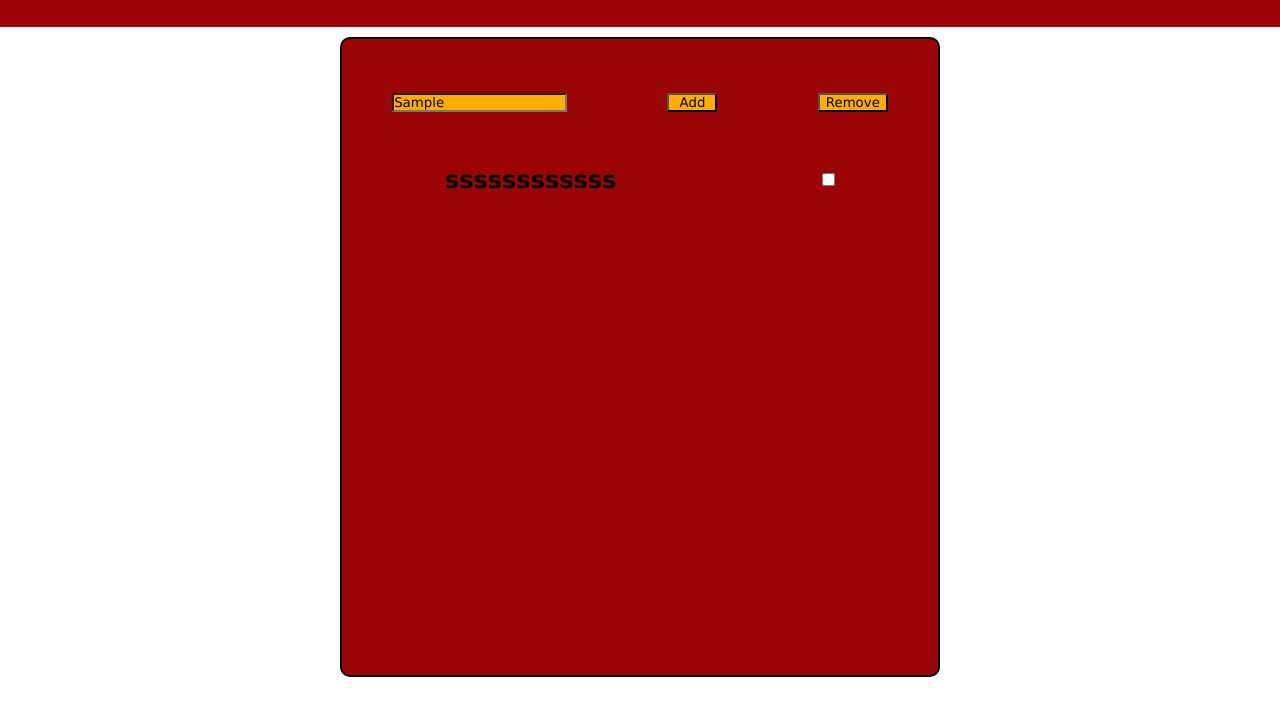
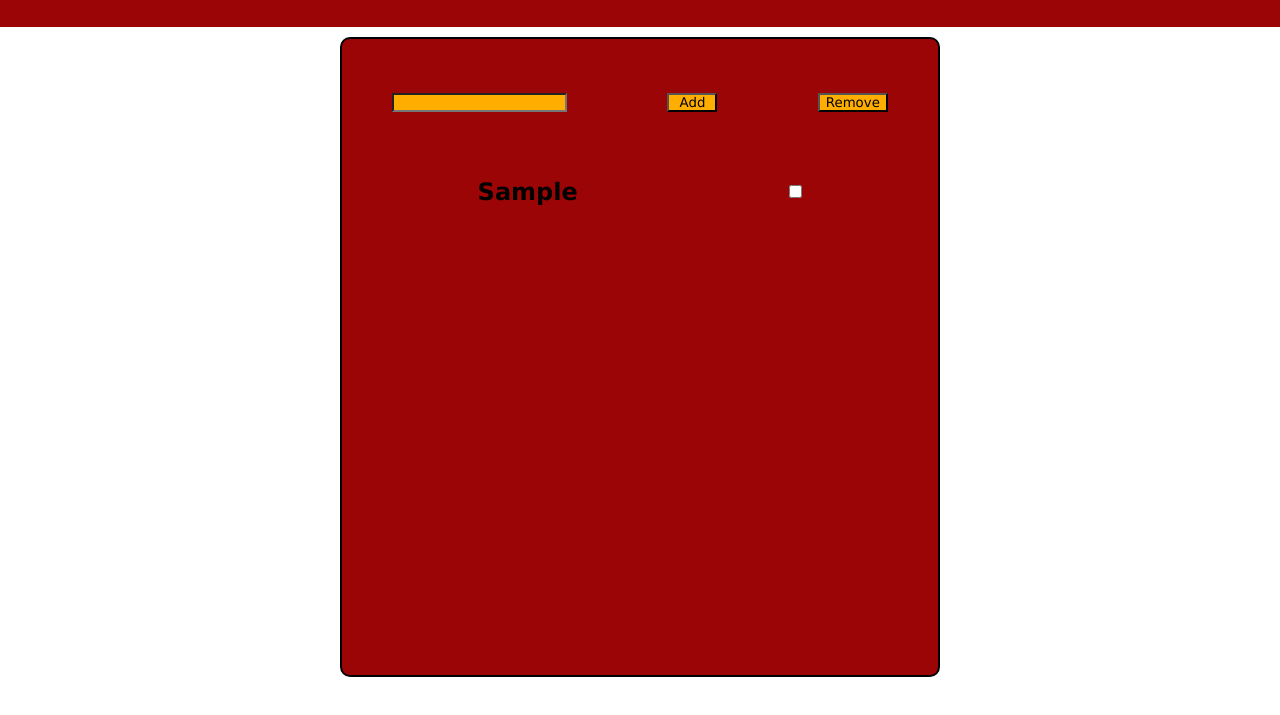
Before and after one commit to AshrafSharafCS/To-Do-Website, a plain HTML site: page pages/to-do.html in a window 1280 px wide. Both pictures are taken after typing "Sample" into the empty fields and a click on the button "Add". Shown: the part 71-786 px from the top of the page. Drawn offline with Linux system fonts and the light colour scheme.

Commit message:
adding add task function

```diff
--- a/pages/to-do.html
+++ b/pages/to-do.html
@@ -22,18 +22,16 @@
         </div>
 
 
-        <div class="output-section flex column">
-          <div class="todo-output flex row ">
-            <div>
-              <h1>ssssssssssss</h1>
+        <div class="output-section">
+          <div class="todo-output" id="output">
+
             </div>
-            <div>
-              <input type="checkbox" id="checkbox"></div>
-            </div>
+
         </div>
       </section>
 
       </div>
     </div>
+    <script src="../script/to-do.js"></script>
   </body>
 </html>
--- /dev/null
+++ b/script/to-do.js
@@ -0,0 +1,37 @@
+const input = document.getElementById("todo-text");
+const addButton = document.getElementById("add-btn");
+const removeButton = document.getElementById("remove-btn");
+const output = document.getElementById("output");
+
+let todo = [];
+let allTodo = [];
+let count = 1;
+
+addButton.addEventListener("click", function () {
+  if (input.value != "") {
+    const newTodo = {
+      id: count,
+      description: input.value,
+    };
+    count += 1;
+    todo.push(newTodo);
+    todoLoader();
+    input.value = "";
+  }
+});
+
+function TodoGenerator(todoitem) {
+  return `<div class="child">
+    <h1>${todoitem.description}</h1>
+    <input type="checkbox" id="${todoitem.id}">
+  </div>`;
+}
+
+function todoLoader() {
+  output.innerHTML = "";
+  for (let i = 0; i < todo.length; i++) {
+    const todoItem = todo[i];
+    const newtodo = TodoGenerator(todoItem);
+    output.innerHTML += newtodo;
+  }
+}
--- a/style/to-do.css
+++ b/style/to-do.css
@@ -32,6 +32,18 @@
   justify-content: start;
 }
 .todo-output {
+  display: flex;
+  flex-direction: column;
+  align-items: center;
+  justify-content: start;
+  width: 100%;
+  height: 100%;
+}
+.child {
+  width: 90%;
+  height: 10%;
+  display: flex;
+  flex-direction: row;
   align-items: center;
   justify-content: space-around;
 }
```
